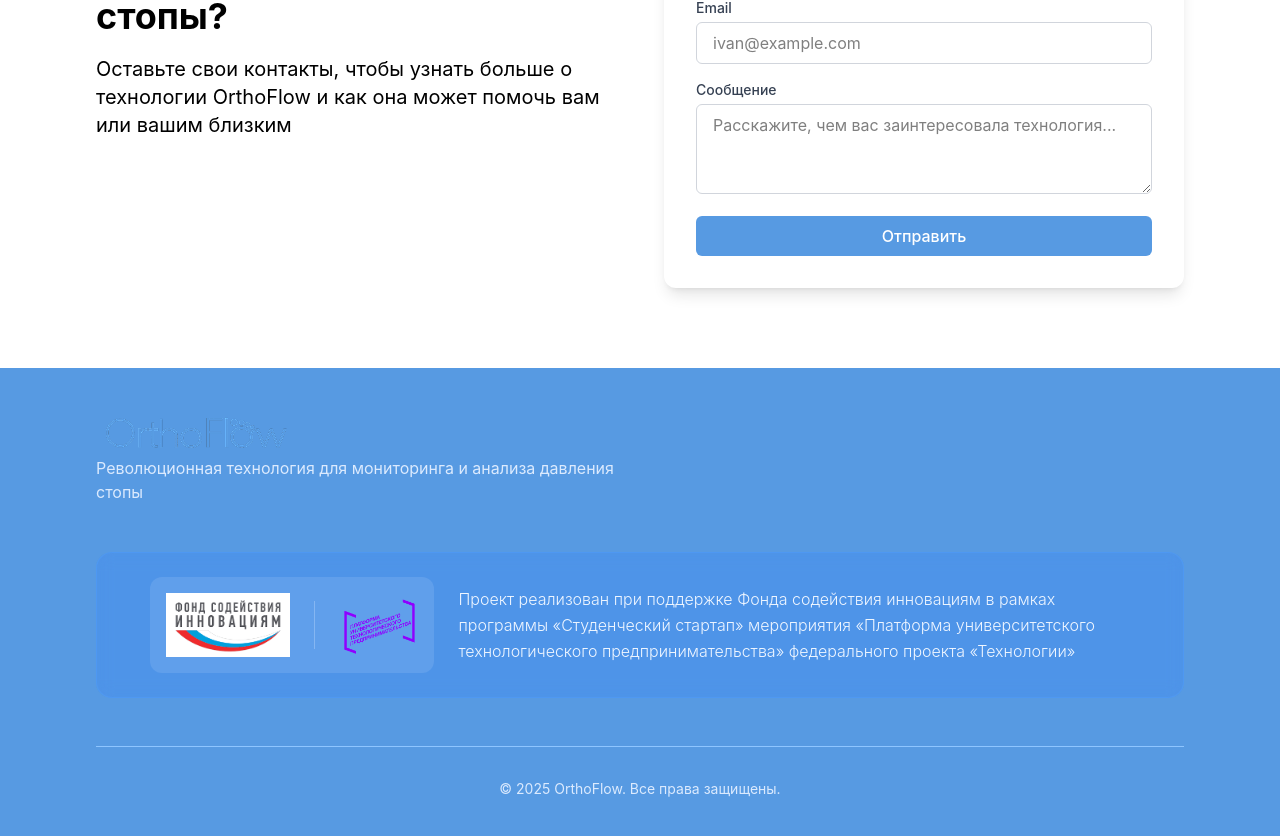
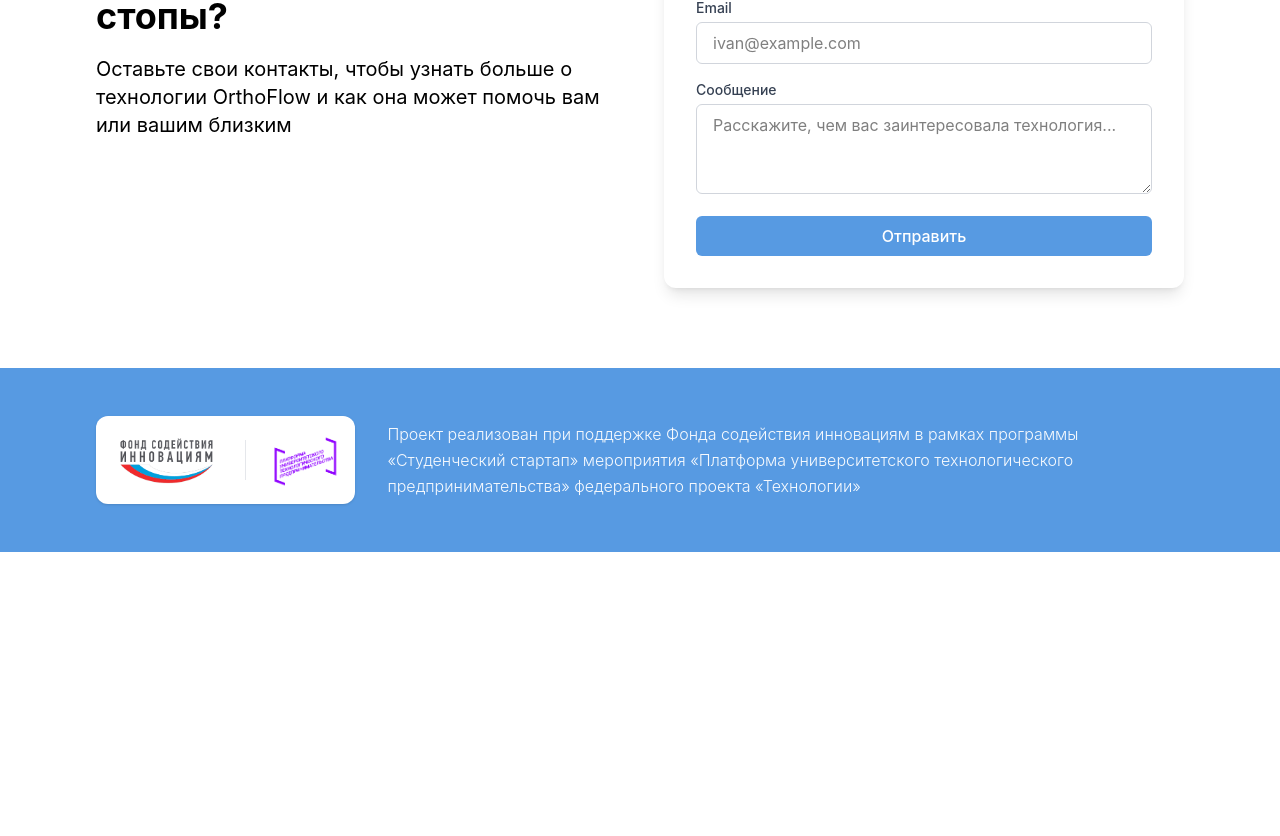
Before and after one commit to kuyltep/orthoflow, a React (Vite) app in the folder orthoflow/: page / in a window 1280 px wide. Shown: the part 4615-5451 px from the top of the page. After the commit the page ends 5167 px from the top, so only its background shows below. Built offline with nearby package versions, Linux system fonts and the light colour scheme.

Commit message:
update footer

```diff
--- a/orthoflow/src/components/ui/Footer.tsx
+++ b/orthoflow/src/components/ui/Footer.tsx
@@ -5,34 +5,16 @@
   return (
     <footer className="bg-[#579AE2] text-white py-12">
       <Container>
-        <div className="grid grid-cols-1 md:grid-cols-2 gap-8">
-          <div>
-            <img src="/logo.png" alt="OrthoFlow" className="w-50 h-10" />
-            <div>
+        <div className="flex flex-col md:flex-row items-center justify-between gap-8">
+          <div className="flex items-center gap-6 shrink-0 bg-white p-4 rounded-xl shadow-sm">
+            <img src="/images/faise.png" alt="Фонд содействия инновациям" className="h-14 w-auto object-contain" />
+            <div className="w-px h-10 bg-gray-200"></div>
+            <img src="/images/puti.png" alt="Платформа университетского технологического предпринимательства" className="h-14 w-auto object-contain" />
+          </div>
 
-            <p className="text-blue-100">
-              Революционная технология для мониторинга и анализа давления стопы
-            </p>
-            </div>
-          </div>
-        </div>
-
-        {/* Grant Support Section */}
-        <div className="mt-12 flex flex-col md:flex-row items-center justify-center gap-6 p-6 bg-blue-500/20 rounded-2xl border border-blue-400/30 backdrop-blur-sm">
-          <div className="flex items-center gap-6 shrink-0 bg-white/10 p-4 rounded-xl">
-             <img src="/images/faise.png" alt="Фонд содействия инновациям" className="h-16 w-auto object-contain" />
-             <div className="w-px h-12 bg-blue-200/40"></div>
-             <img src="/images/puti.png" alt="Платформа университетского технологического предпринимательства" className="h-16 w-auto object-contain" />
-          </div>
-          <p className="text-blue-50 text-sm md:text-base max-w-2xl text-center md:text-left leading-relaxed font-light">
+          <p className="text-white text-sm md:text-base text-center md:text-left font-light leading-relaxed opacity-95">
             Проект реализован при поддержке Фонда содействия инновациям в рамках программы «Студенческий стартап» мероприятия «Платформа университетского технологического предпринимательства» федерального проекта «Технологии»
           </p>
-        </div>
-
-        <div className="mt-12 pt-8 border-t border-blue-300 text-center">
-          <div className="text-blue-100 text-sm">
-            © {new Date().getFullYear()} OrthoFlow. Все права защищены.
-          </div>
         </div>
       </Container>
     </footer>
```
